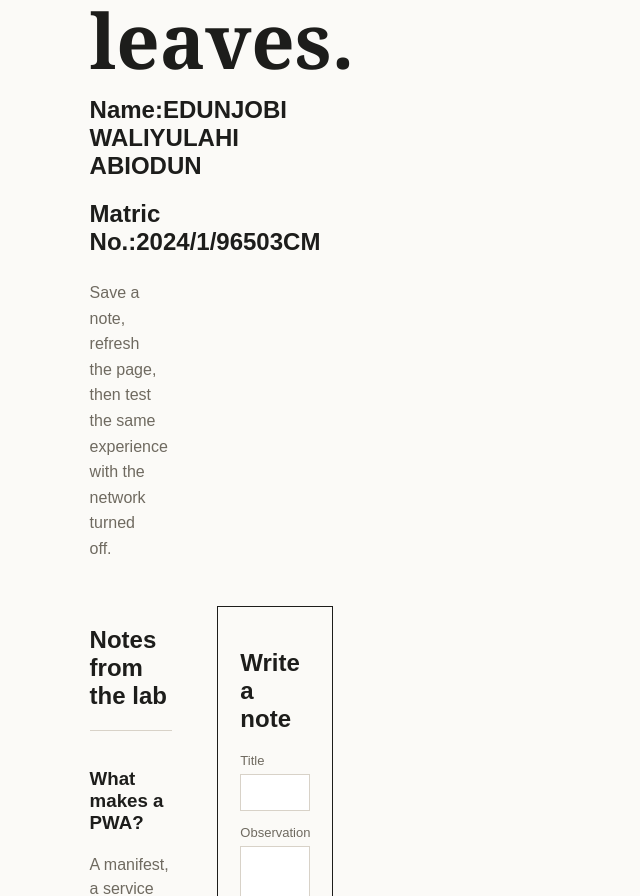
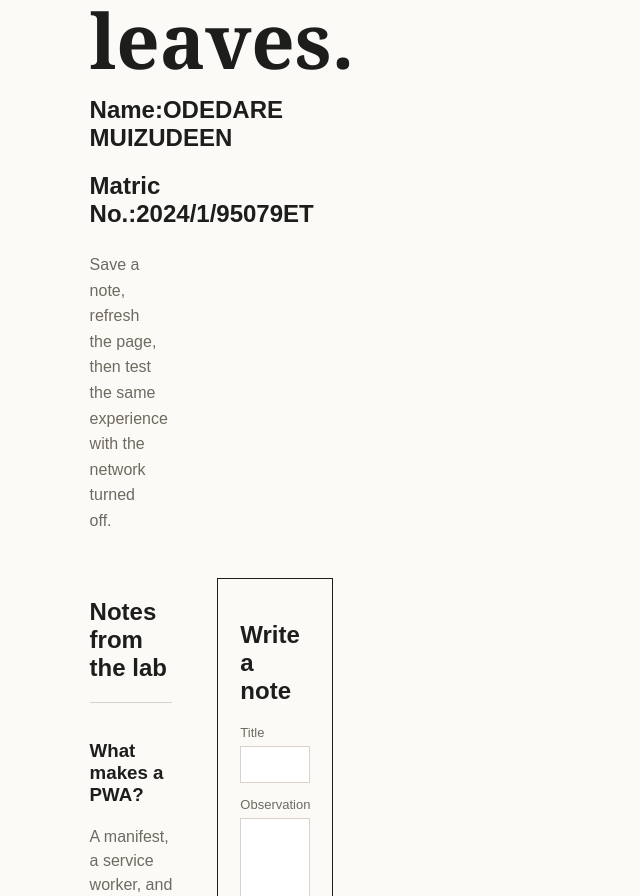
Before and after one commit to odedare0852/offlines-notes-lab, a React (Vite) app: page / in a window 1280 px wide. Shown: the part 1209-2105 px from the top of the page, without its empty margins (0-640 px from the left). Built offline with nearby package versions, Linux system fonts and the light colour scheme.

Commit message:
Update student name and matric number in Home.tsx

```diff
--- a/src/pages/Home.tsx
+++ b/src/pages/Home.tsx
@@ -54,8 +54,8 @@ button>)}<small>{progress}% complete</small></aside>
 <main>
   <p className="eyebrow">FOUNDATION TRACK</p>
   <h1>Keep learning when the network leaves.</h1>
-   <h2><strong>Name:</strong>EDUNJOBI WALIYULAHI ABIODUN</h2>
-  <h2><strong>Matric No.:</strong>2024/1/96503CM</h2>
+   <h2><strong>Name:</strong>ODEDARE MUIZUDEEN</h2>
+  <h2><strong>Matric No.:</strong>2024/1/95079ET</h2>
   <p className="lede">
     Save a note, refresh the page, then test the same experience with the
     network turned off.
```
